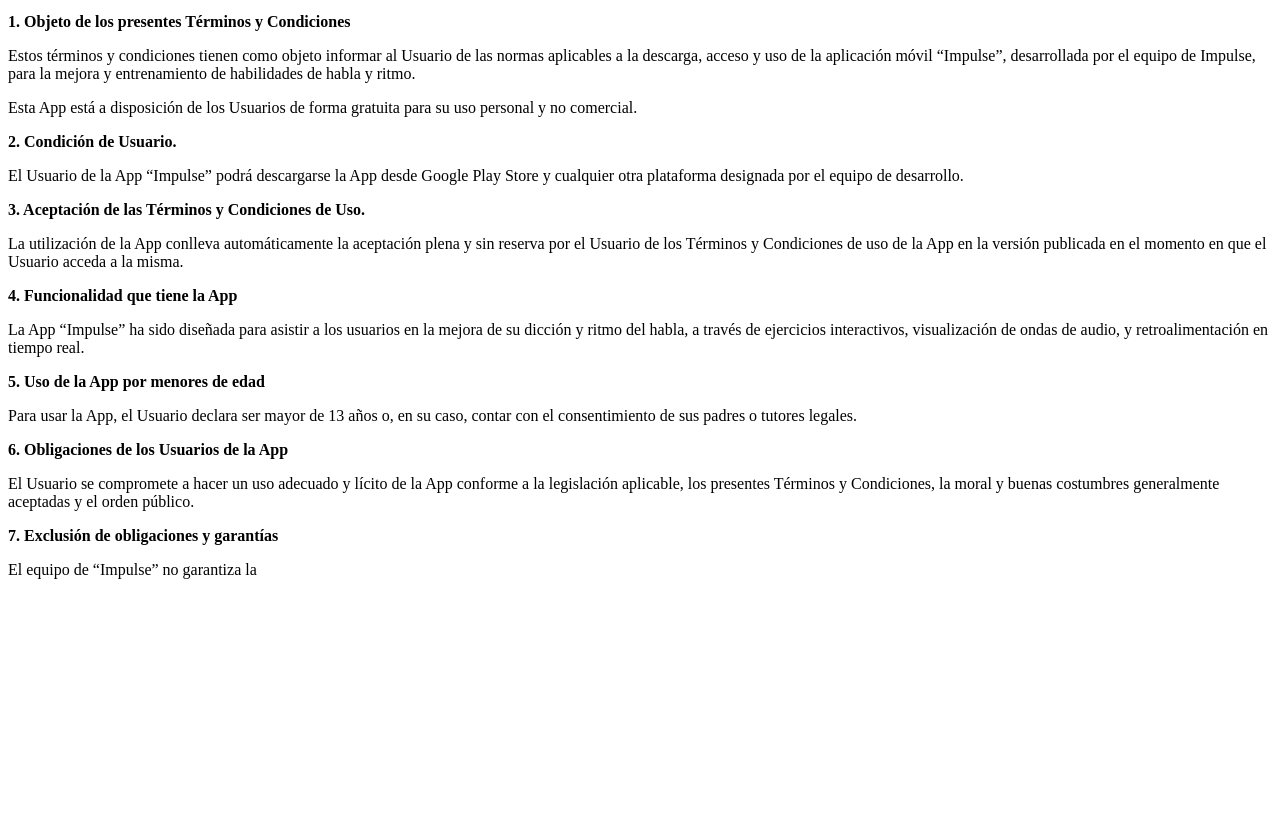
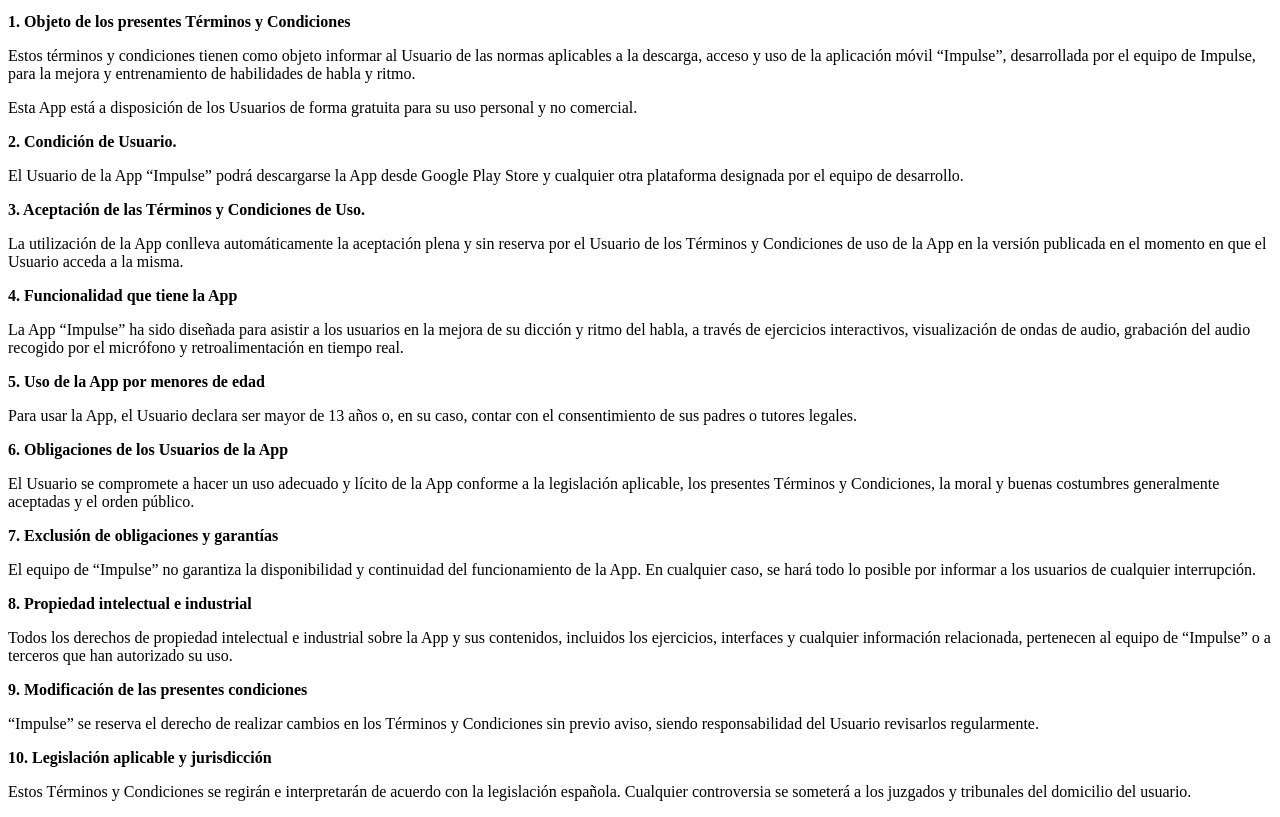
Before and after one commit to acidjuan/acidjuan.github.io, a plain HTML site: page index.html in a window 1280 px wide. Shown: the part 76-893 px from the top of the page. Before the commit the page ends 800 px from the top, so only its background shows below. Drawn offline with Linux system fonts and the light colour scheme.

Commit message:
Update index.html

```diff
--- a/index.html
+++ b/index.html
@@ -41,7 +41,7 @@
           <strong>4. Funcionalidad que tiene la App</strong>
         </p>
         <p>
-          La App “Impulse” ha sido diseñada para asistir a los usuarios en la mejora de su dicción y ritmo del habla, a través de ejercicios interactivos, visualización de ondas de audio, y retroalimentación en tiempo real.
+          La App “Impulse” ha sido diseñada para asistir a los usuarios en la mejora de su dicción y ritmo del habla, a través de ejercicios interactivos, visualización de ondas de audio, grabación del audio recogido por el micrófono y retroalimentación en tiempo real.
         </p>
         <p>
           <strong>5. Uso de la App por menores de edad</strong>
@@ -59,4 +59,27 @@
           <strong>7. Exclusión de obligaciones y garantías</strong>
         </p>
         <p>
-          El equipo de “Impulse” no garantiza la
+          El equipo de “Impulse” no garantiza la disponibilidad y continuidad del funcionamiento de la App. En cualquier caso, se hará todo lo posible por informar a los usuarios de cualquier interrupción.
+        </p>
+        <p>
+          <strong>8. Propiedad intelectual e industrial</strong>
+        </p>
+        <p>
+          Todos los derechos de propiedad intelectual e industrial sobre la App y sus contenidos, incluidos los ejercicios, interfaces y cualquier información relacionada, pertenecen al equipo de “Impulse” o a terceros que han autorizado su uso.
+        </p>
+        <p>
+          <strong>9. Modificación de las presentes condiciones</strong>
+        </p>
+        <p>
+          “Impulse” se reserva el derecho de realizar cambios en los Términos y Condiciones sin previo aviso, siendo responsabilidad del Usuario revisarlos regularmente.
+        </p>
+        <p>
+          <strong>10. Legislación aplicable y jurisdicción</strong>
+        </p>
+        <p>
+          Estos Términos y Condiciones se regirán e interpretarán de acuerdo con la legislación española. Cualquier controversia se someterá a los juzgados y tribunales del domicilio del usuario.
+        </p>
+      </div>
+    </article>
+  </body>
+</html>
```
